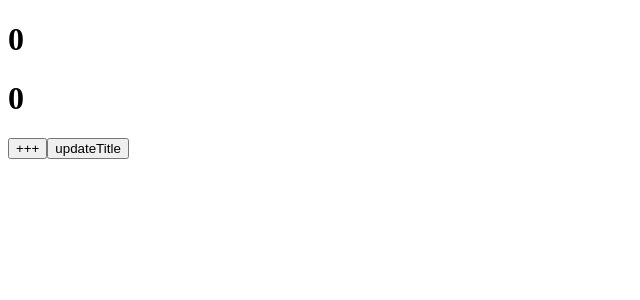
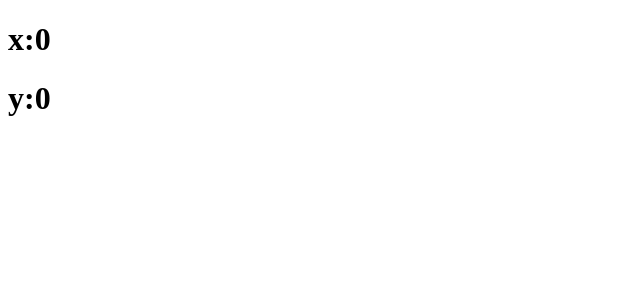
Before and after one commit to jiangyeka/vue-learn, a Vue app: page / in a window 1280 px wide. Shown: the top 300 px of the page, without its empty margins (0-640 px from the left). Built offline with nearby package versions, Linux system fonts and the light colour scheme.

Commit message:
feat -m 自定义hooks

```diff
--- a/src/App.vue
+++ b/src/App.vue
@@ -1,53 +1,21 @@
 <script lang="ts">
-import { computed, onMounted, onRenderTriggered, onUpdated, reactive, ref, toRefs, watch } from "vue"
-interface DataProps {
-  count: number;
-  doubleCount: number;
-  increaseOne: () => void
-}
+import { computed, onMounted, onRenderTriggered, onUpdated, reactive, ref, toRefs, watch, onUnmounted } from "vue"
+import useGetMouseAxis from './hooks/useGetMouseAxis'
 export default {
   name: 'App',
   setup() {
-    onMounted(() => {
-      console.log('mounted');
-    })
-    onUpdated(() => {
-      console.log('updated');
-
-    })
-    onRenderTriggered((event) => {
-      console.log(event);
-
-    })
-    const clickCountData: DataProps = reactive({
-      count: 0,
-      increaseOne: () => { clickCountData.count++ },
-      doubleCount: computed(() => clickCountData.count * 2)
-    })
-    const refClickCountData = toRefs(clickCountData)
-    const welcomeStr = ref('')
-    const updateWelcomeStr = () => {
-      welcomeStr.value += 'Hello'
+    const { x, y } = useGetMouseAxis()
+    return {
+      x,
+      y,
     }
-    watch([welcomeStr, () => clickCountData.count], (o, n) => {
-      document.title = welcomeStr.value
-    })
-    return {
-      ...refClickCountData,
-      welcomeStr,
-      updateWelcomeStr
-    }
-
   }
 }
 </script>
 
 <template>
-  <h1>{{ count }}</h1>
-  <h1>{{ doubleCount }}</h1>
-  <h1>{{ welcomeStr }}</h1>
-  <button @click="increaseOne">+++</button>
-  <button @click="updateWelcomeStr">updateTitle</button>
+  <h1>x:{{ x }}</h1>
+  <h1>y:{{ y }}</h1>
 </template>
 
 <style>
--- /dev/null
+++ b/src/hooks/useGetMouseAxis.ts
@@ -0,0 +1,23 @@
+import { onMounted, onUnmounted, ref } from "vue"
+
+function useGetMouseAxis() {
+    let x = ref(0)
+    let y = ref(0)
+
+    const updateAxisValue = (e: MouseEvent) => {
+        x.value = e.pageX
+        y.value = e.pageY
+    }
+    onMounted(() => {
+        window.addEventListener('mousemove', updateAxisValue)
+    })
+    onUnmounted(() => {
+        window.removeEventListener('mousemove', updateAxisValue)
+    })
+    return {
+        x,
+        y,
+
+    }
+}
+export default useGetMouseAxis
```
